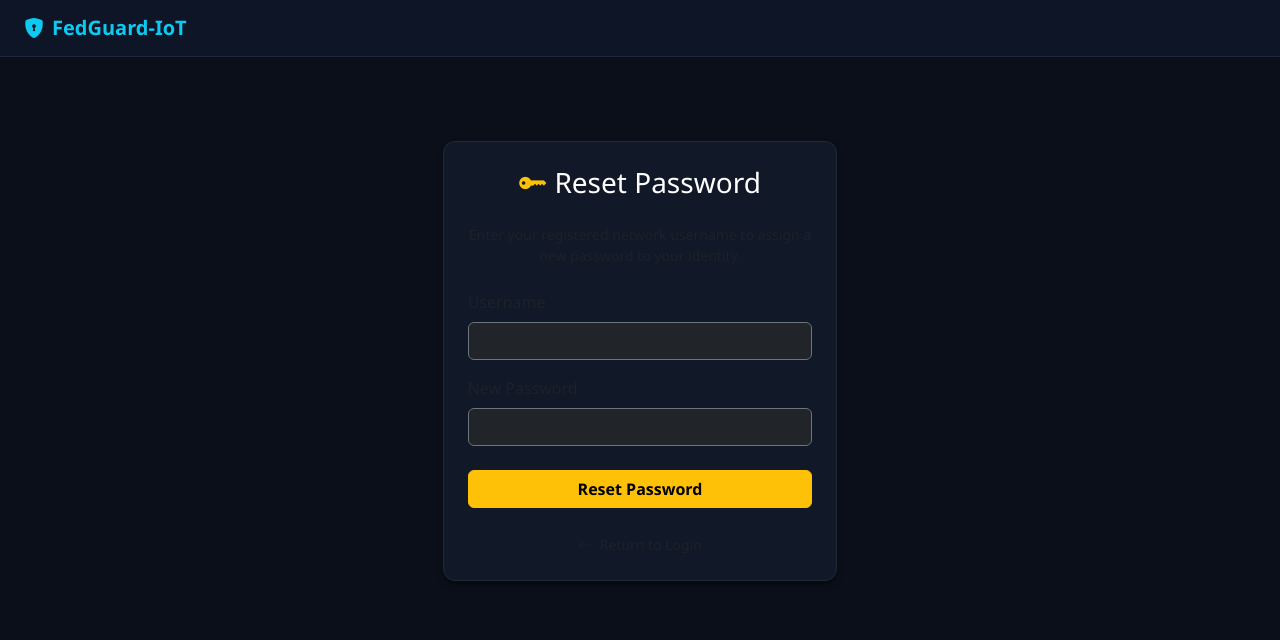
After one commit to tiwavi/FedGuard-IoT, a Flask app: template templates/forgot_password.html in a window 1280 px wide. The commit adds this page. Shown: the top 640 px of the page. Run offline with Flask 3, Linux system fonts and the light colour scheme; the template is opened without the code that fills it, so the values that code supplies are empty.

Commit message:
feat: complete authentication flow with forgot password and unified styling

```diff
--- /dev/null
+++ b/templates/forgot_password.html
@@ -0,0 +1,27 @@
+{% extends "base.html" %}
+{% block content %}
+<div class="row justify-content-center align-items-center" style="min-height: 70vh;">
+    <div class="col-md-4">
+        <div class="card card-custom p-4">
+            <h3 class="text-white text-center mb-4"><i class="bi bi-key-fill text-warning"></i> Reset Password</h3>
+            <p class="text-muted small text-center mb-4">Enter your registered network username to assign a new password to your identity.</p>
+
+            <form method="POST">
+                <div class="mb-3">
+                    <label class="form-label text-muted">Username</label>
+                    <input type="text" name="username" class="form-control bg-dark text-white border-secondary" required>
+                </div>
+                <div class="mb-4">
+                    <label class="form-label text-muted">New Password</label>
+                    <input type="password" name="new_password" class="form-control bg-dark text-white border-secondary" required>
+                </div>
+                <button type="submit" class="btn btn-warning w-100 fw-bold">Reset Password</button>
+            </form>
+
+            <div class="text-center mt-4">
+                <a href="/login" class="text-muted small text-decoration-none"><i class="bi bi-arrow-left me-1"></i> Return to Login</a>
+            </div>
+        </div>
+    </div>
+</div>
+{% endblock %}
```
Also changed, not shown: templates/login.html (+11 -4 lines), templates/signup.html (+5 -2 lines).
